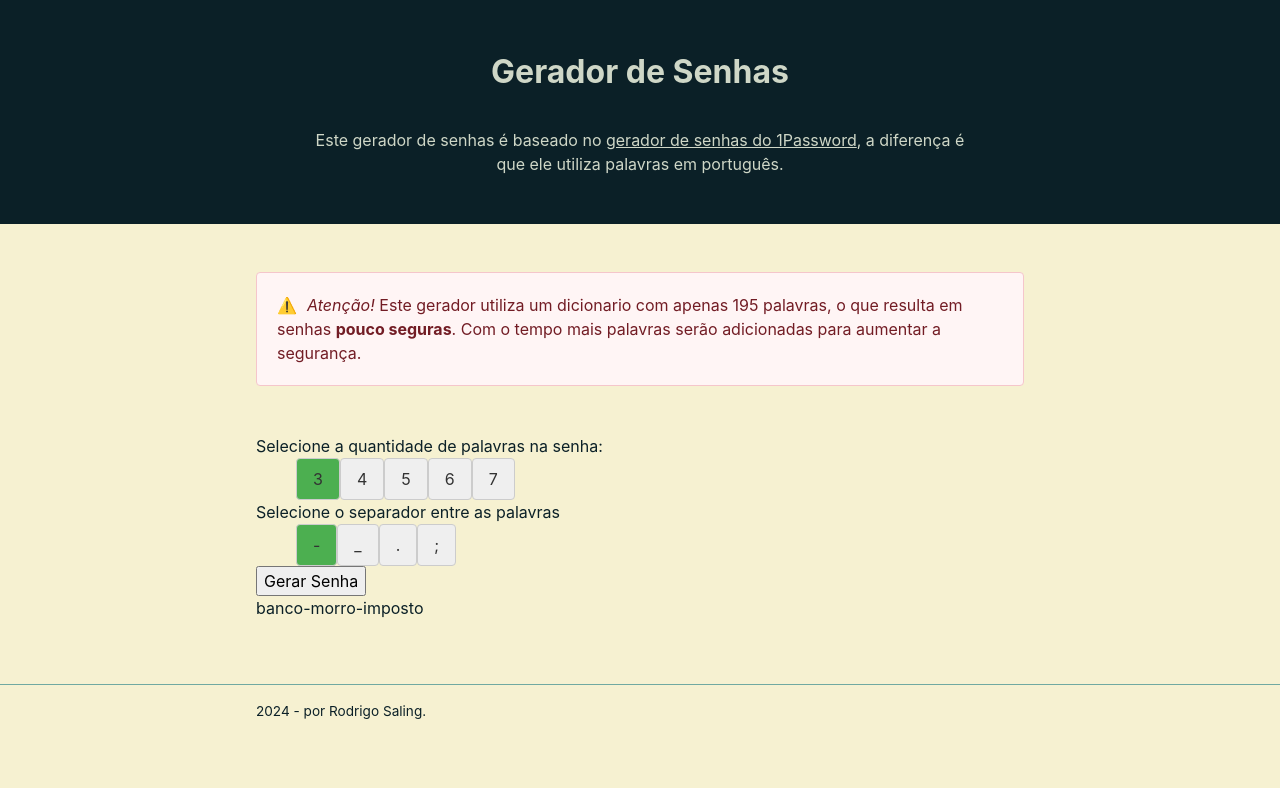
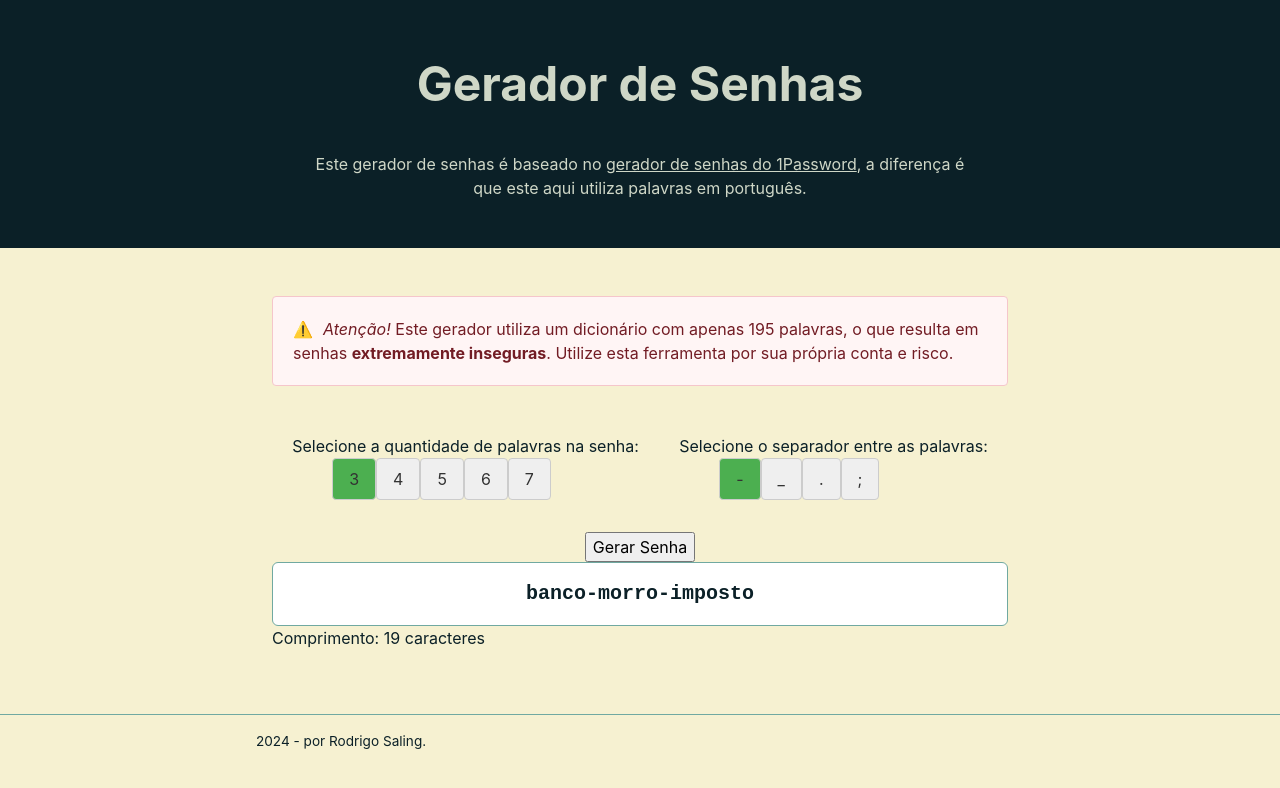
Before and after one commit to rodrigosaling/gerador-senhas, a SvelteKit app: page / in a window 1280 px wide. Both pictures are taken after a click on the button "Gerar Senha". Shown: the top 788 px of the page. Built offline with nearby package versions, Linux system fonts and the light colour scheme.

Commit message:
many many changes

```diff
--- a/src/routes/+page.svelte
+++ b/src/routes/+page.svelte
@@ -34,23 +34,25 @@
 <Template>
 	<header slot="header" style="display: flex; justify-content: center; background-color: #0B2027;">
 		<div style="max-width: 768px; color: #CFD7C7; padding: 3rem; text-align: center;">
-			<h1 style="">Gerador de Senhas</h1>
+			<h1 style="font-size: 3rem">Gerador de Senhas</h1>
 
 			<p style="margin-top: 2rem;">
 				Este gerador de senhas é baseado no <a href="https://1password.com/pt/password-generator/"
 					>gerador de senhas do 1Password</a
-				>, a diferença é que ele utiliza palavras em português.
+				>, a diferença é que este aqui utiliza palavras em português.
 			</p>
 		</div>
 	</header>
 
-	<main slot="main" style="max-width: 768px; margin: 0 auto;">
+	<main slot="main" style="max-width: 768px; margin: 0 auto; padding: 0 1rem">
 		<p class="warning">
-			<em>Atenção!</em> Este gerador utiliza um dicionario com apenas {wordList.length} palavras, o que
-			resulta em senhas <strong>pouco seguras</strong>. Com o tempo mais palavras serão adicionadas
-			para aumentar a segurança.
+			<em>Atenção!</em> Este gerador utiliza um dicionário com apenas {wordList.length} palavras, o que
+			resulta em senhas <strong>extremamente inseguras</strong>. Utilize esta ferramenta por sua
+			própria conta e risco.
 		</p>
 
+		<div style="display: flex; justify-content: space-around;">
+			<div>
 				<p>Selecione a quantidade de palavras na senha:</p>
 
 				<ul style="list-style: none; display:flex">
@@ -66,8 +68,9 @@
 						</li>
 					{/each}
 				</ul>
-
-		<p>Selecione o separador entre as palavras</p>
+			</div>
+			<div>
+				<p>Selecione o separador entre as palavras:</p>
 
 				<ul style="list-style: none; display:flex">
 					{#each availableSeparators as separator}
@@ -82,12 +85,24 @@
 						</li>
 					{/each}
 				</ul>
+			</div>
+		</div>
+
+		<div style="text-align: center; margin-top: 2rem">
+			<button type="button" on:click={handleGeneratePasswordClick}>Gerar Senha</button>
+		</div>
+
+		{#if toDisplay}
+			<p
+				style="font-family: 'Courier New', Courier, monospace; background-color: #fff; padding: 1rem; border-radius: 6px; font-weight:600; font-size: 1.25rem; border: 1px solid #70A9A1; text-align:center"
+			>
+				{toDisplay}
+			</p>
 
 			<p>
-			<button type="button" on:click={handleGeneratePasswordClick}>Gerar Senha</button>
+				Comprimento: {toDisplay.length} caracteres
 			</p>
-
-		{toDisplay}
+		{/if}
 	</main>
 
 	<footer
@@ -101,6 +116,10 @@
 <style>
 	header a {
 		color: #cfd7c7;
+
+		&:hover {
+			text-decoration: none;
+		}
 	}
 	.warning {
 		padding: 20px;
```
Lines whose indentation alone changed are shown as unchanged.
